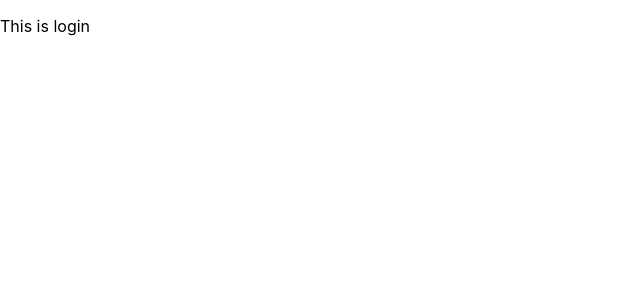
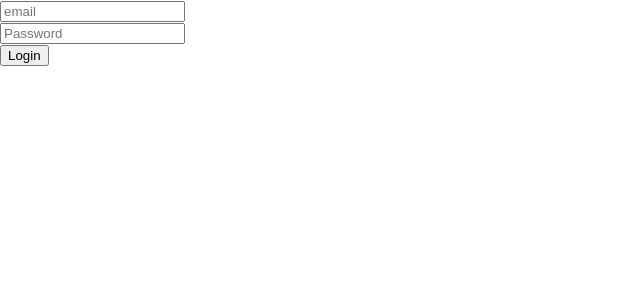
Before and after one commit to Kennethekandem/nextjs-cometchat, a Next.js app: page /auth/login in a window 1280 px wide. Shown: the top 300 px of the page, without its empty margins (0-640 px from the left). Built offline with nearby package versions, Linux system fonts and the light colour scheme.

Commit message:
update to login form

```diff
--- /dev/null
+++ b/components/LoginForm.js
@@ -0,0 +1,30 @@
+import React from 'react'
+
+class LoginForm extends React.Component {
+
+    state = {
+        email: '',
+        password: ''
+    };
+
+    handleChange = event => {
+        this.setState({ [event.target.name] : event.target.value });
+    }
+
+    handleSubmit = event => {
+        event.preventDefault();
+        console.log(this.state);
+    }
+
+    render() {
+        return (
+            <form onSubmit={ this.handleSubmit }>
+                <div><input type="email" name="email" placeholder="email" onChange={ this.handleChange } /></div>
+                <div><input type="password" name="password" placeholder="Password" onChange={ this.handleChange } /></div>
+                <button type="submit">Login</button>
+            </form>
+        )
+    }
+}
+
+export default LoginForm;
--- a/pages/auth/login.js
+++ b/pages/auth/login.js
@@ -1,5 +1,7 @@
+import LoginForm from '../../components/LoginForm';
+
 export default function login() {
     return (
-        <p>This is login</p>
+       <LoginForm />
     )
 }
```
